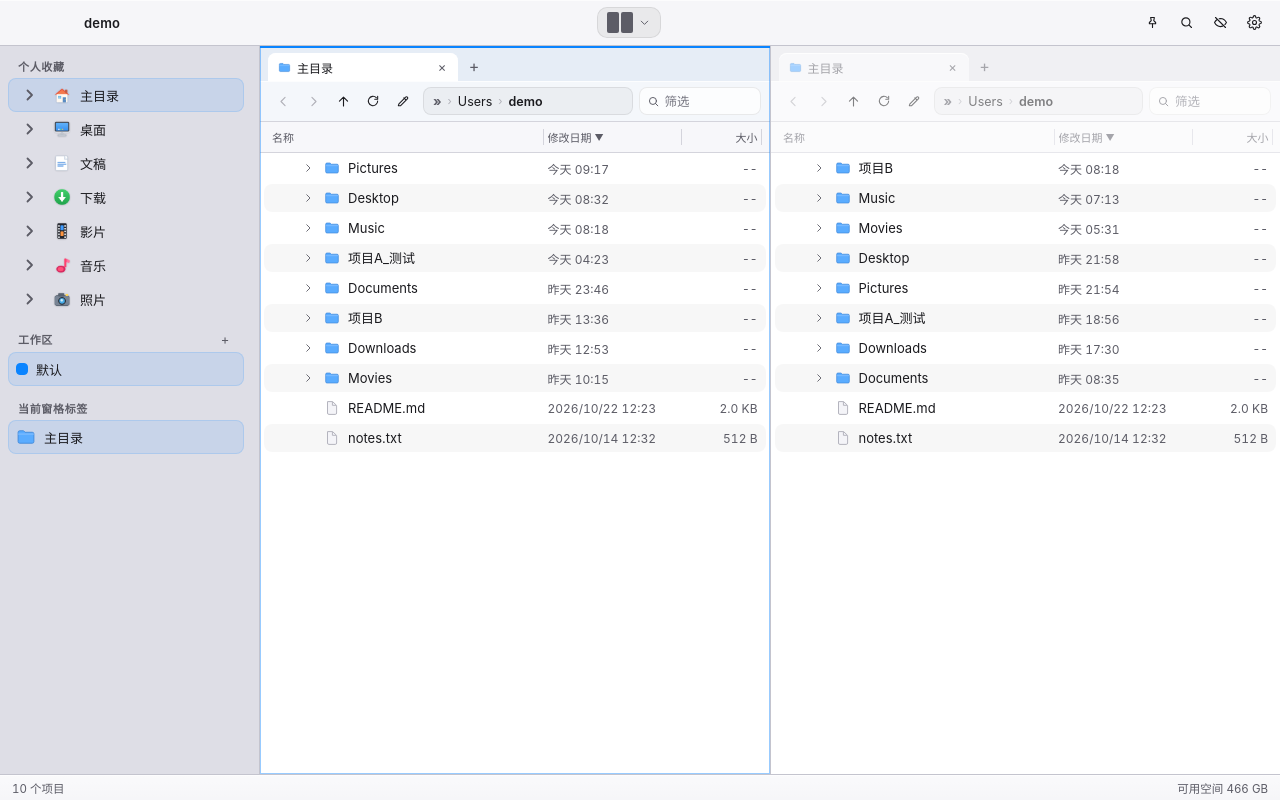
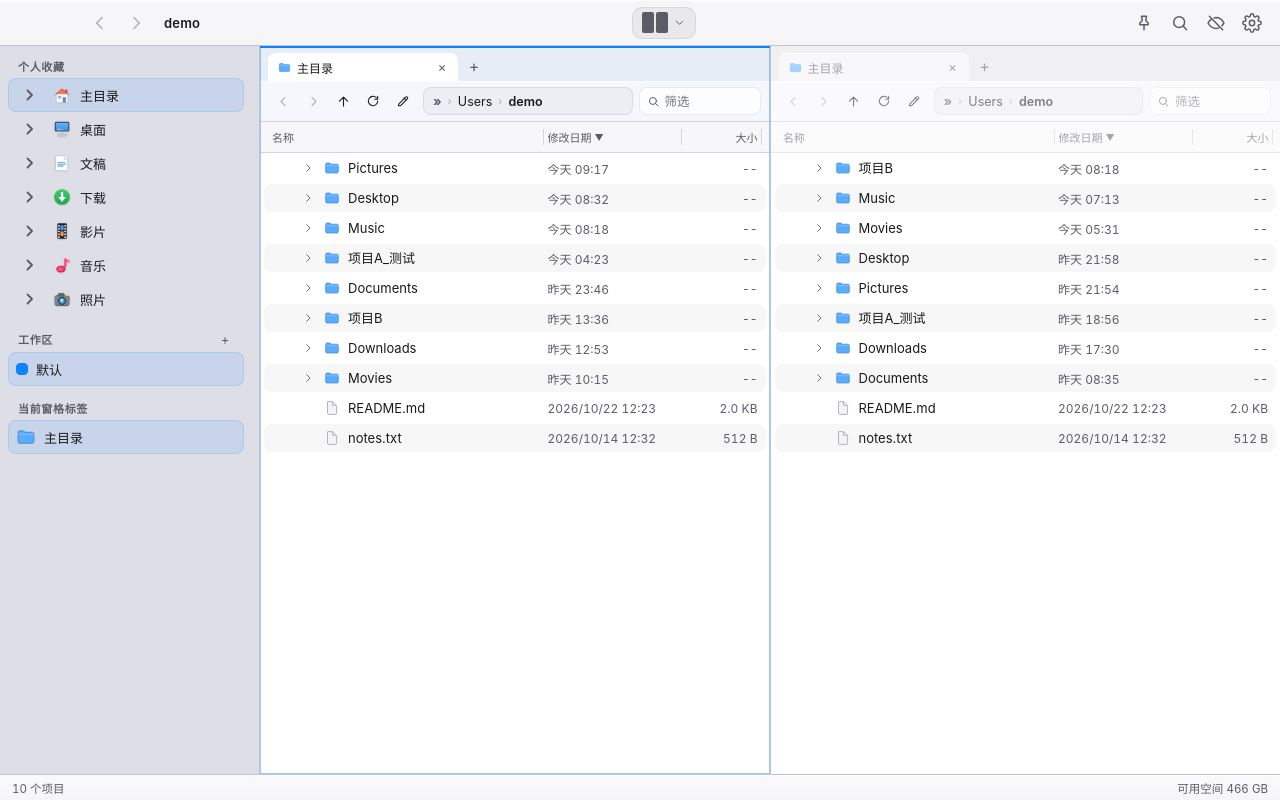
Before and after one commit to banduoba/bento, a React (Vite) app: page / in a window 1280 px wide. Built offline with nearby package versions, Linux system fonts and the light colour scheme.

Commit message:
Add focused-pane titlebar history navigation and polish icons

```diff
--- a/src/App.jsx
+++ b/src/App.jsx
@@ -33,6 +33,7 @@ import SidebarLayout from './components/SidebarLayout'
 import { normalizeSidebarWidth } from './sidebarWidth'
 import Pane from './components/Pane'
 import StatusBar from './components/StatusBar'
+import TitlebarNavigation from './components/TitlebarNavigation'
 import ContextMenu from './components/ContextMenu'
 import BatchRenameDialog from './components/BatchRenameDialog'
 import ZipDialog, { normalizeZipPrefs, levelOf } from './components/ZipDialog'
@@ -1642,7 +1643,8 @@ export default function App() {
       {recoveryNotice && <div role="alert">{recoveryNotice} <button onClick={() => setRecoveryNotice(null)}>知道了</button></div>}
       {saveError && <div role="alert">保存失败：{saveError} <button onClick={() => flushPersistence().catch(error => setSaveError(String(error)))}>重试保存</button></div>}
       <div className="titlebar" onMouseDown={titlebarMouseDown}>
-        <div className="tb-title" title={windowTitle}>{windowTitle}</div>
+        <TitlebarNavigation tab={focusedTab} onBack={navBack} onForward={navForward} />
+        <div className="tb-title" title={focusedTab?.path}>{windowTitle}</div>
         <div className="tb-center">
           <div className="layout-pick-wrap">
             <button className="layout-btn" title="窗口布局" onClick={() => setLayoutPickerOpen((o) => !o)}>
@@ -1675,28 +1677,28 @@ export default function App() {
             aria-pressed={!!cfg.alwaysOnTop}
             onClick={() => setCfg((c) => ({ ...c, alwaysOnTop: !c.alwaysOnTop }))}
           >
-            <IconPin size={15} filled={!!cfg.alwaysOnTop} />
+            <IconPin size={20} filled={!!cfg.alwaysOnTop} />
           </button>
           <button
             className="iconbtn"
             title="聚焦搜索 (⌥⌘F)"
             onClick={() => setSearchOpen(true)}
           >
-            <IconSearch size={15} />
+            <IconSearch size={20} />
           </button>
           <button
             className="iconbtn"
             title={cfg.showHidden ? '隐藏隐藏文件 (⇧⌘.)' : '显示隐藏文件 (⇧⌘.)'}
             onClick={() => setCfg((c) => ({ ...c, showHidden: !c.showHidden }))}
           >
-            {cfg.showHidden ? <IconEye size={15} /> : <IconEyeOff size={15} />}
+            {cfg.showHidden ? <IconEye size={20} /> : <IconEyeOff size={20} />}
           </button>
           <button
             className="iconbtn"
             title="设置"
             onClick={() => setSettingsOpen(true)}
           >
-            <IconSettings size={15} />
+            <IconSettings size={20} />
           </button>
         </div>
       </div>
--- /dev/null
+++ b/src/components/TitlebarNavigation.jsx
@@ -0,0 +1,26 @@
+import { IconChevronLeft, IconChevronRight } from '../icons'
+
+export default function TitlebarNavigation({ tab, onBack, onForward }) {
+  const onKeyDown = e => {
+    // Keep the browser's native button click while isolating file-list actions.
+    if (!e.metaKey && !e.ctrlKey && !e.altKey && (e.key === 'Enter' || e.key === ' ')) {
+      e.stopPropagation()
+    }
+  }
+  return (
+    <div className="tb-nav" role="group" aria-label="目录导航" onKeyDown={onKeyDown}>
+      <button
+        className="iconbtn" type="button" aria-label="后退" title="后退 (⌘[)"
+        disabled={!tab || tab.hi <= 0} onClick={() => onBack(tab.id)}
+      >
+        <IconChevronLeft size={20} />
+      </button>
+      <button
+        className="iconbtn" type="button" aria-label="前进" title="前进 (⌘])"
+        disabled={!tab || tab.hi >= tab.history.length - 1} onClick={() => onForward(tab.id)}
+      >
+        <IconChevronRight size={20} />
+      </button>
+    </div>
+  )
+}
--- a/src/styles.css
+++ b/src/styles.css
@@ -210,14 +210,15 @@ input, textarea {
   text-overflow: ellipsis;
   white-space: nowrap;
 }
-.tb-center { flex: 1; display: flex; justify-content: center; }
+.tb-center { flex: 1; min-width: 72px; display: flex; justify-content: center; }
 .layout-pick-wrap { position: relative; }
 .layout-btn {
   border: none;
   background: var(--fill-bg);
   border-radius: 10px;
   box-shadow: inset 0 0 0 1px var(--inset-border);
-  padding: 5px 10px;
+  height: 32px;
+  padding: 0 10px;
   display: flex;
   align-items: center;
   gap: 5px;
@@ -263,7 +264,29 @@ input, textarea {
   gap: 2px;
 }
 .mini-grid span { background: currentColor; border-radius: 2px; }
-.tb-right { display: flex; gap: 6px; flex: none; }
+.tb-nav, .tb-right { display: flex; align-items: center; gap: 4px; flex: none; }
+.titlebar .iconbtn {
+  width: 32px;
+  height: 32px;
+  padding: 0;
+  border: none;
+  border-radius: 8px;
+  display: flex;
+  align-items: center;
+  justify-content: center;
+  color: var(--text-2);
+  background: transparent;
+  cursor: pointer;
+}
+.titlebar .iconbtn:hover:not(:disabled) { background: var(--hover-bg); color: var(--text); }
+.titlebar .iconbtn.on { color: var(--accent); background: var(--accent-soft); }
+.titlebar .iconbtn:disabled { color: var(--disabled-text); background: transparent; cursor: default; }
+.titlebar .iconbtn:focus-visible, .titlebar .layout-btn:focus-visible {
+  outline: 2px solid var(--accent);
+  outline-offset: 1px;
+}
+.titlebar .iconbtn:active:not(:disabled) { background: var(--group-bg); }
+.titlebar .iconbtn:disabled:active { transform: none; }
 
 .seg {
   display: flex;
```
Also changed, not shown: 1 other file (tests, documents, lock files or other folders).
